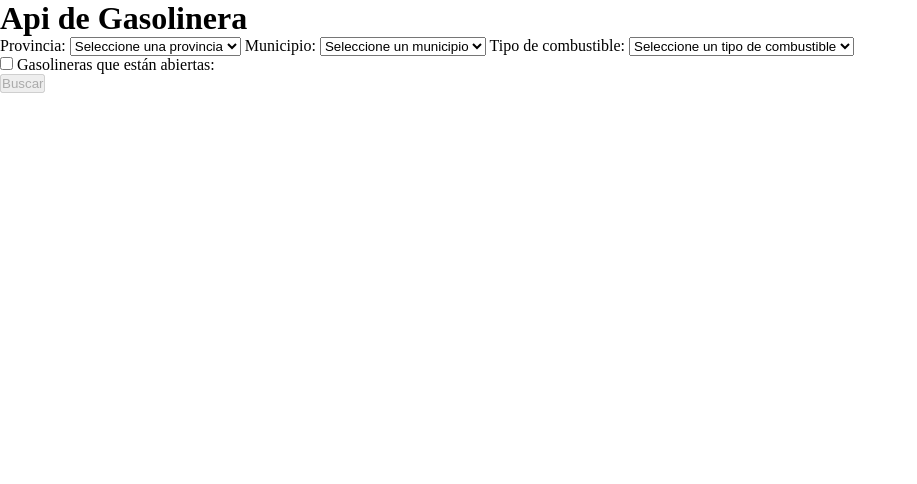
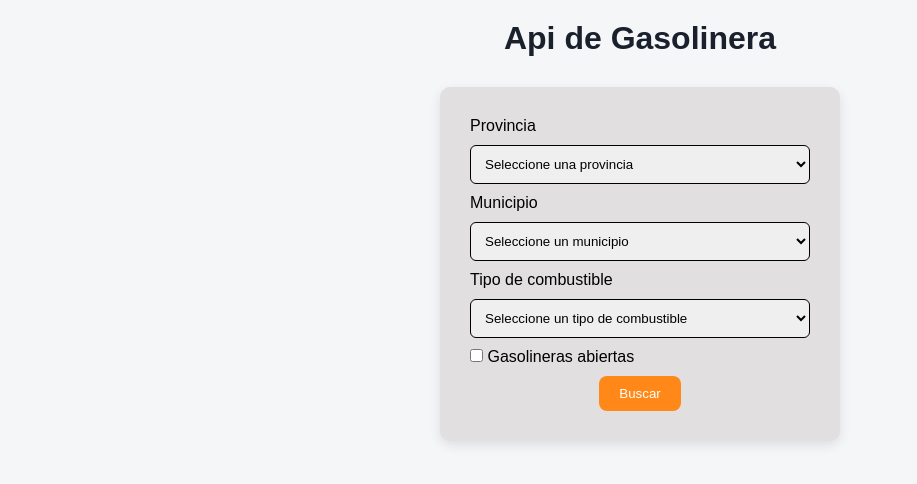
Before and after one commit to jsanjosel01/gasolineraApi, a plain HTML site: page index.html in a window 1280 px wide. Shown: the whole page, without its empty margins (0-917 px from the left). Drawn offline with Linux system fonts and the light colour scheme; no server answers.

Commit message:
🔄️Update: Modificar el estilo css

```diff
--- a/index.html
+++ b/index.html
@@ -16,19 +16,19 @@
     <section id="search-panel">
 
       <!-- Provincia -->
-      <label> Provincia: </label>
+      <label> Provincia </label>
       <select name="provincias" id="provincias">
         <option selected disabled>Seleccione una provincia</option>
       </select>
 
       <!-- Municipio -->
-      <label> Municipio: </label>
+      <label> Municipio </label>
       <select name="municipios" id="municipios">
         <option selected disabled>Seleccione un municipio</option>
       </select>
 
       <!-- Combustible -->
-      <label> Tipo de combustible: </label>
+      <label> Tipo de combustible </label>
       <select name="combustibles" id="combustibles">
         <option selected disabled>Seleccione un tipo de combustible</option>
       </select>
@@ -36,7 +36,7 @@
       <!-- Gasolineras abiertas -->
       <div>
         <input type="checkbox" name="open" id="open">
-        <label> Gasolineras que están abiertas: </label>
+        <label> Gasolineras abiertas </label>
       </div>
 
       <!-- btn buscar gasolinera -->
--- a/modules/addDatos.js
+++ b/modules/addDatos.js
@@ -19,7 +19,7 @@ function renderProvincia(provincia) {
 }
 
 
-//  Municipio
+// Municipio
 export async function addMunicipios(node, IDPovincia) {
     let data = await fetchMunicipios(IDPovincia)
     node.innerHTML = '<option selected disabled>Seleccione un municipio</option>'
--- a/style.css
+++ b/style.css
@@ -5,8 +5,74 @@
     box-sizing: border-box;
 
 }
-:root{
-    --dark-color: rgb(10, 10, 10);
-    --light-color: rgb(220, 231, 227);
-    --primary-color:rgb(76, 32, 177);
+
+/* Body*/
+body {
+  font-family: Arial, Helvetica, sans-serif;
+  background-color: #f4f6f8;
+  color: #010101;
+  padding: 20px;
 }
+
+/* Título */
+h1 {
+  text-align: center;
+  margin-bottom: 30px;
+  font-size: 2rem;
+  color: #1a202c;
+}
+
+/* Panel */
+#search-panel {
+    background: #e1dfdf;
+    padding: 30px;
+    border-radius: 10px;
+    max-width: 400px;
+    margin: 0 auto;
+    display: flex;
+    flex-direction: column;
+
+    gap: 10px; /* Espacio*/
+
+    box-shadow: 0 4px 12px rgba(0, 0, 0, 0.1); /* Sombra*/
+}
+
+/* Opcion */
+#search-panel select {
+    width: 100%;
+    padding: 10px;    /* Espaciado interno */
+    border-radius: 6px;
+    border: 1px solid;
+
+}
+
+
+/* Btn buscar */
+#buscar {
+    display: block;
+    margin: 0 auto;
+    padding: 10px 20px;
+    border: none;
+    border-radius: 8px;
+    background-color: #ff8818;
+    color: white;
+    cursor: pointer;
+}
+
+#buscar:hover {
+    background-color: #1a202c;
+}
+
+
+/* Responsive */
+@media (max-width: 600px) {
+    .form-group {
+        flex-direction: column;
+        align-items: stretch;
+    }
+
+    .form-group label,
+    .form-group select {
+        width: 100%;
+    }
+}
```
